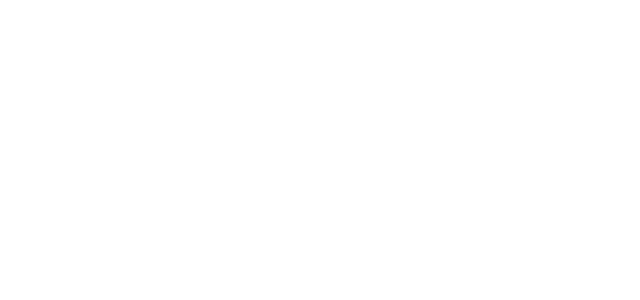
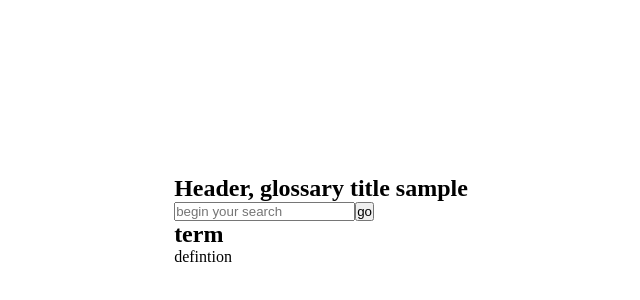
Before and after one commit to danielgoodmanz/glossary, a React (Vite) app: page / in a window 1280 px wide. Shown: the part 180-480 px from the top of the page, without its empty margins (319-959 px from the left). Built offline with nearby package versions, Linux system fonts and the light colour scheme.

Commit message:
setting up routes & more components

```diff
--- a/pages/Home.jsx
+++ b/pages/Home.jsx
@@ -1,12 +1,13 @@
 import Header from '../src/components/Header';
-
-import React from 'react';
+import Card from '../src/components/Card';
+import Search from '../src/components/Search';
 
 const Home = () => {
   return (
     <div>
-      <h1>building glossary</h1>
       <Header />
+      <Search />
+      <Card />
     </div>
   );
 };
--- a/src/App.jsx
+++ b/src/App.jsx
@@ -1,11 +1,11 @@
-
+//pages
+import Home from '../pages/Home';
 
 function App() {
   return (
     <>
-      {/* header
-    search (within database, later we will CRUD)
-    display (with child components most likely) */}
+      {/* CRUD stuff later */}
+      <Home />
     </>
   );
 }
--- a/src/components/Card.jsx
+++ b/src/components/Card.jsx
@@ -0,0 +1,10 @@
+const Card = () => {
+  return (
+    <div>
+      <h2>term</h2>
+      <p>defintion</p>
+    </div>
+  );
+};
+
+export default Card;
--- a/src/components/Search.jsx
+++ b/src/components/Search.jsx
@@ -0,0 +1,12 @@
+const Search = () => {
+  return (
+    <div>
+      <form action='/search'>
+        <input type='text' placeholder='begin your search' />
+        <button>go</button>
+      </form>
+    </div>
+  );
+};
+
+export default Search;
```
Also changed, not shown: 1 other file (tests, documents, lock files or other folders).
